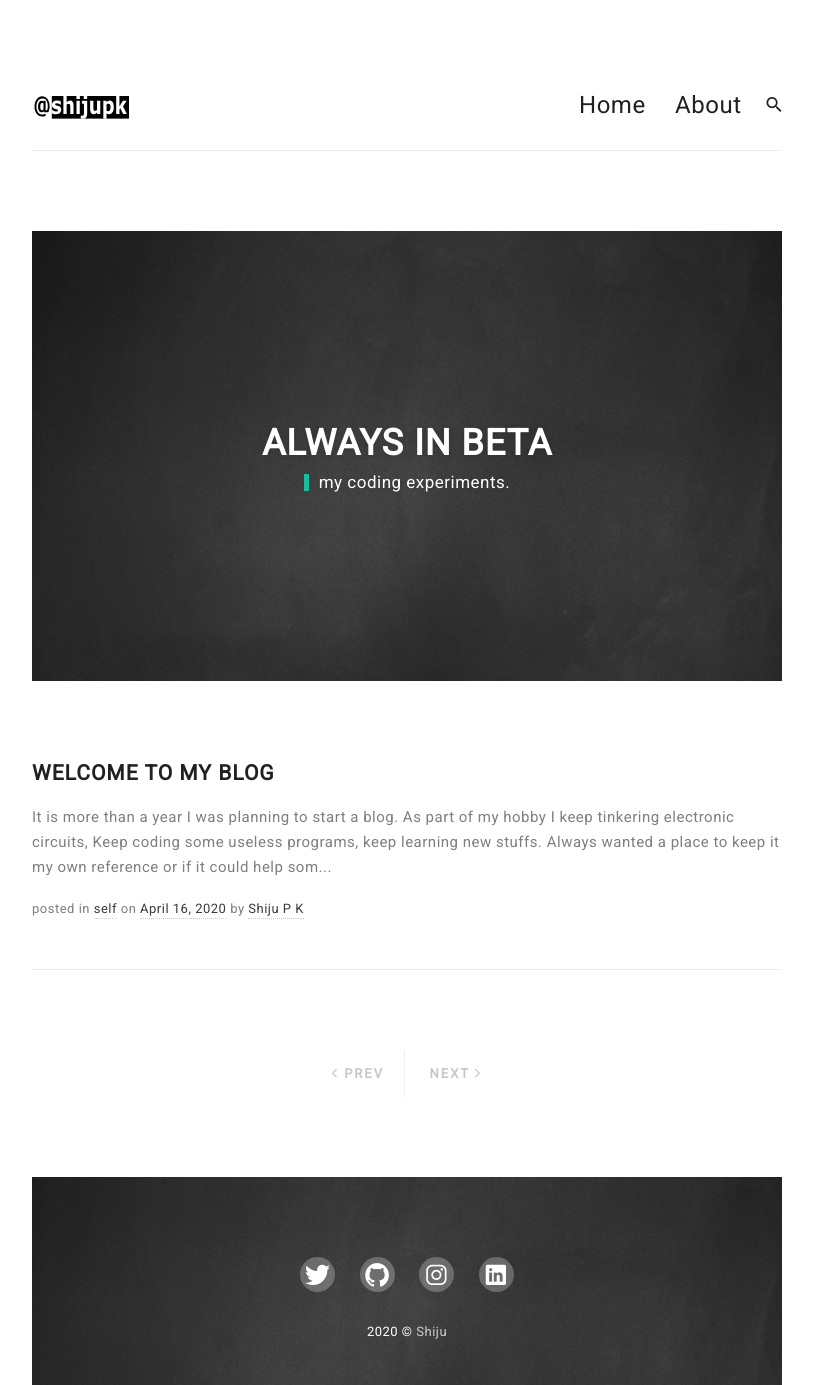
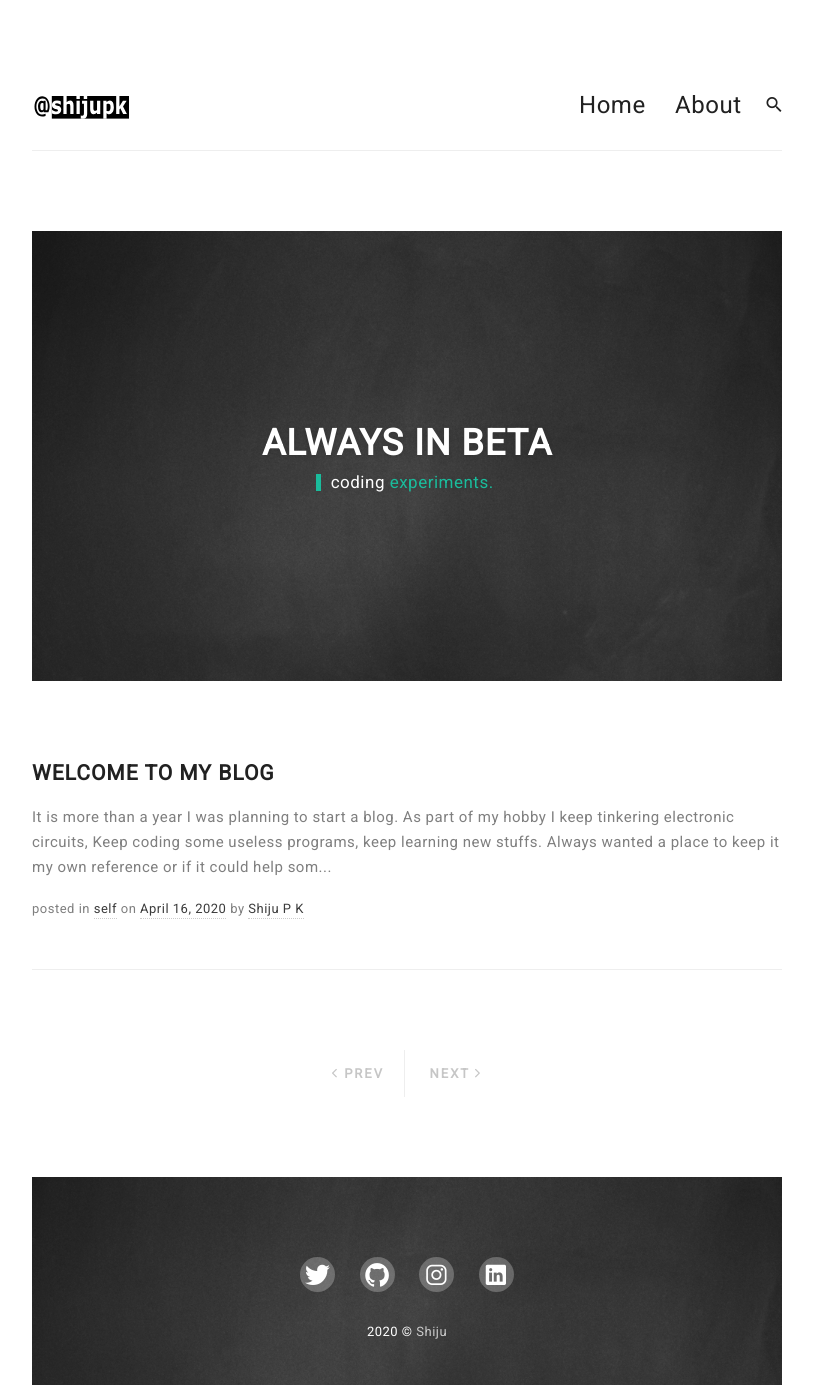
Before and after one commit to shijupk/shijupk.github.io, a Jekyll site: the page built from index.html, in a window 1280 px wide. Shown: the whole page, without its empty margins (233-1046 px from the left). Built offline with Jekyll 4.4.1, drawn with Linux system fonts in a browser that asks for light colours; nearby versions of some CDN libraries; the list of posts is cut into pages by our own code.

Commit message:
added coding animation

```diff
--- a/_config.yml
+++ b/_config.yml
@@ -19,7 +19,7 @@
 # Hero Section
 hero: true # To enable the section hero, use the value true. To turn off use the value false.
 hero-title: Always in beta # Add your hero title
-hero-subtitle: my coding experiments. # Add your hero subtitle
+hero-subtitle: coding # Add your hero subtitle
 hero-image: images/02.jpg # Add background image in section hero
 
 # Footer
--- a/_includes/hero.html
+++ b/_includes/hero.html
@@ -5,7 +5,7 @@
       <div class="hero" style="background-image: url('{{ site.hero-image | relative_url }}')">
         <div class="hero__content">
           <h1 class="hero__title wow fadeInUp">{{ site.hero-title }}</h1>
-          <div class="hero__subtitle wow fadeInUp" data-wow-delay=".2s">{{ site.hero-subtitle }}</div>
+          <div class="hero__subtitle wow fadeInUp" data-wow-delay=".2s">{{ site.hero-subtitle }} <span class="typed-text"></span><span class="cursor">&nbsp;</span></div>
         </div>
       </div>
       <!-- end hero -->
--- a/_includes/javascripts.html
+++ b/_includes/javascripts.html
@@ -16,4 +16,5 @@
 <script src="{{ site.baseurl }}/js/vendors/zoom.min.js"></script>
 <script src="{{ site.baseurl }}/js/vendors/wow.min.js"></script>
 <script src="{{ site.baseurl }}/js/common.js"></script>
+<script src="{{ site.baseurl }}/js/type.js"></script>
 <!-- end javascript files -->
--- a/_sass/2-base/_base.scss
+++ b/_sass/2-base/_base.scss
@@ -152,3 +152,11 @@
 .wow {
   visibility: hidden;
 }
+
+@keyframes blink {
+  0%  { background-color: #ccc; }
+  49% { background-color: #ccc; }
+  50% { background-color: transparent; }
+  99% { background-color: transparent; }
+  100%  { background-color: #ccc; }
+}
--- a/_sass/3-modules/_hero.scss
+++ b/_sass/3-modules/_hero.scss
@@ -59,6 +59,22 @@
     border-left: 5px solid $brand-color;
   }
 
+  .typed-text {
+    font-size: 17px;
+    line-height: 17px;
+    color: $brand-color;
+  }
+
+  .cursor {
+    display: inline-block;
+    background-color: #ccc;
+    margin-left: 0.1rem;
+    width: 3px;
+    animation: blink 1s infinite;
+  }
+ .cursor.typing {
+    animation: none;
+  }
   @media only screen and (max-width: $mobile) {
     .hero__title {
       font-size: 26px;
@@ -67,5 +83,9 @@
     .hero__subtitle {
       font-size: 15px;
     }
+    .typed-text {
+      font-size: 15px;
+    }
+
   }
 }
--- /dev/null
+++ b/js/type.js
@@ -0,0 +1,41 @@
+const typedTextSpan = document.querySelector(".typed-text");
+const cursorSpan = document.querySelector(".cursor");
+
+const textArray = ["experiments.", "Algorithms", "AI bots", "with micro controllers.", "blog.", "repository.", "is fun.", "is a journey!", "is LIFE;"];
+const typingDelay = 200;
+const erasingDelay = 100;
+const newTextDelay = 2000; // Delay between current and next text
+let textArrayIndex = 0;
+let charIndex = 0;
+
+function type() {
+  if (charIndex < textArray[textArrayIndex].length) {
+    if(!cursorSpan.classList.contains("typing")) cursorSpan.classList.add("typing");
+    typedTextSpan.textContent += textArray[textArrayIndex].charAt(charIndex);
+    charIndex++;
+    setTimeout(type, typingDelay);
+  }
+  else {
+    cursorSpan.classList.remove("typing");
+  	setTimeout(erase, newTextDelay);
+  }
+}
+
+function erase() {
+	if (charIndex > 0) {
+    if(!cursorSpan.classList.contains("typing")) cursorSpan.classList.add("typing");
+    typedTextSpan.textContent = textArray[textArrayIndex].substring(0, charIndex-1);
+    charIndex--;
+    setTimeout(erase, erasingDelay);
+  }
+  else {
+    cursorSpan.classList.remove("typing");
+    textArrayIndex++;
+    if(textArrayIndex>=textArray.length) textArrayIndex=0;
+    setTimeout(type, typingDelay + 1100);
+  }
+}
+
+document.addEventListener("DOMContentLoaded", function() { // On DOM Load initiate the effect
+  if(textArray.length) setTimeout(type, newTextDelay + 250);
+});
```
Also changed, not shown: images/03.jpg (renamed from images/01.jpg).
